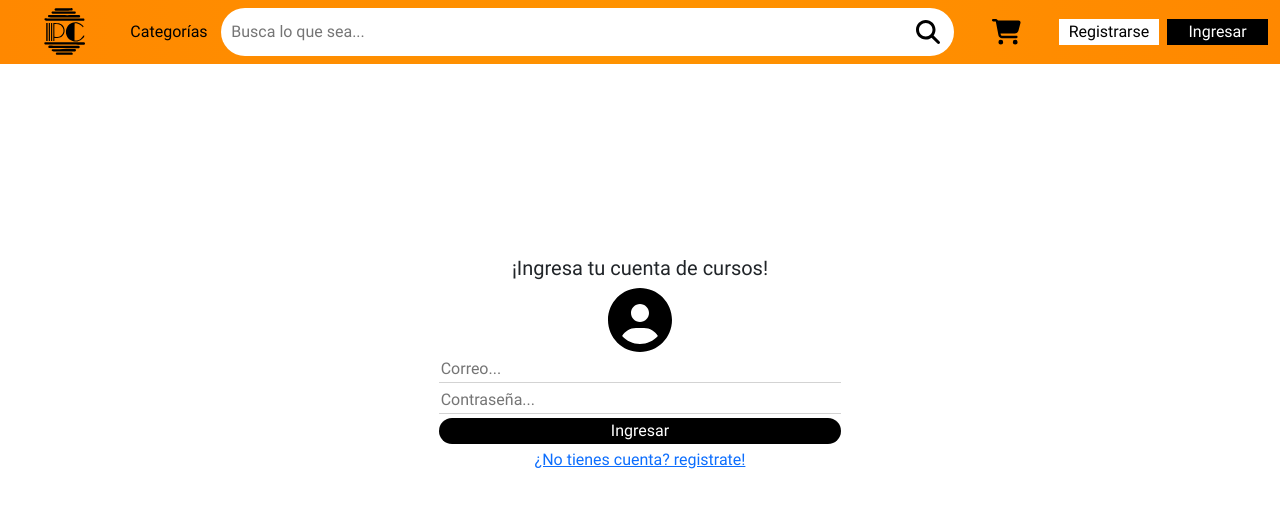
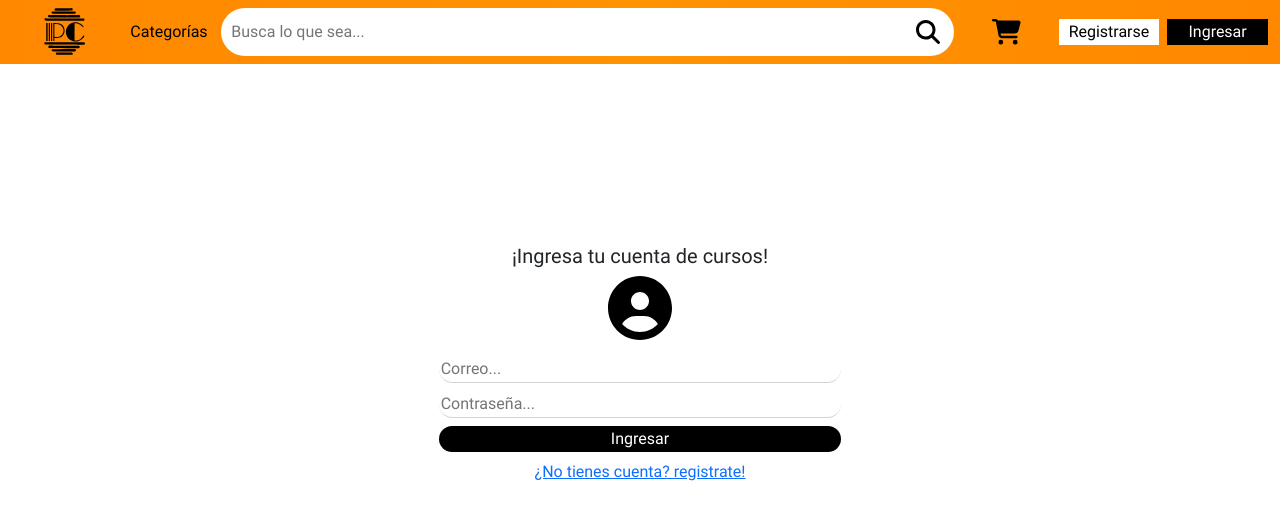
Before and after one commit to beat-ARDA/Basedatmul-Prowbint-Front, a React (Create React App) app: page / in a window 1280 px wide. Shown: the top 520 px of the page. Built offline with nearby package versions, Linux system fonts and the light colour scheme.

Commit message:
Actualice login, margenes

```diff
--- a/src/components/login/login.css
+++ b/src/components/login/login.css
@@ -18,5 +18,5 @@
     border: none;
     border-bottom: 0.1rem solid lightgray;
     outline: none;
-
+    border-radius: 2rem;
 }
--- a/src/components/login/login.jsx
+++ b/src/components/login/login.jsx
@@ -6,20 +6,20 @@ function Login() {
         <form className="d-flex flex-column w-100 h-75 align-items-center justify-content-center" action="#">
             <h5>¡Ingresa tu cuenta de cursos!</h5>
             <svg
-                className="login-icon mb-1"
+                className="login-icon mb-3"
                 xmlns="http://www.w3.org/2000/svg"
                 viewBox="0 0 512 512">
                 <path
                     d="M399 384.2C376.9 345.8 335.4 320 288 320H224c-47.4 0-88.9 25.8-111 64.2c35.2 39.2 86.2 63.8 143 63.8s107.8-24.7 143-63.8zM512 256c0 141.4-114.6 256-256 256S0 397.4 0 256S114.6 0 256 0S512 114.6 512 256zM256 272c39.8 0 72-32.2 72-72s-32.2-72-72-72s-72 32.2-72 72s32.2 72 72 72z" /></svg>
             <div className="row w-100 p-0 m-0 d-flex flex-column align-items-center justify-content-center">
                 <div className="col-xl-4 col-9">
-                    <input name="correo" type="text" className="mb-1 login-input w-100" placeholder="Correo..." />
+                    <input name="correo" type="text" className="mb-2 login-input w-100" placeholder="Correo..." />
                 </div>
                 <div className="col-xl-4 col-9">
-                    <input name="contraseña" type="password" className="mb-1 login-input w-100" placeholder="Contraseña..." />
+                    <input name="contraseña" type="password" className="mb-2 login-input w-100" placeholder="Contraseña..." />
                 </div>
                 <div className="col-xl-4 col-9">
-                    <button type="submit" className="mb-1 ingresar-button w-100">Ingresar</button>
+                    <button type="submit" className="mb-2 ingresar-button w-100">Ingresar</button>
                 </div>
             </div>
             <a href="./" className="">¿No tienes cuenta? registrate!</a>
```
